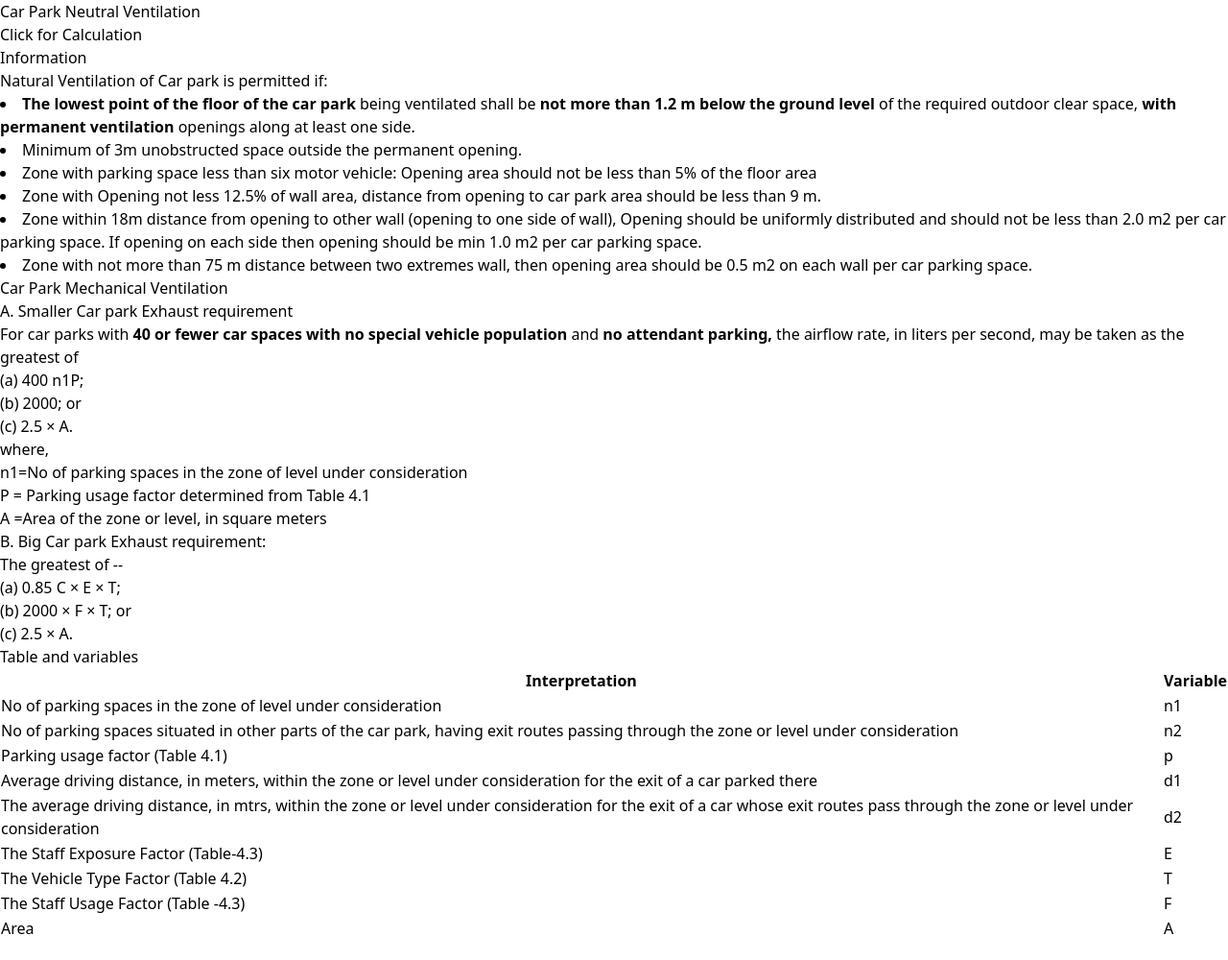
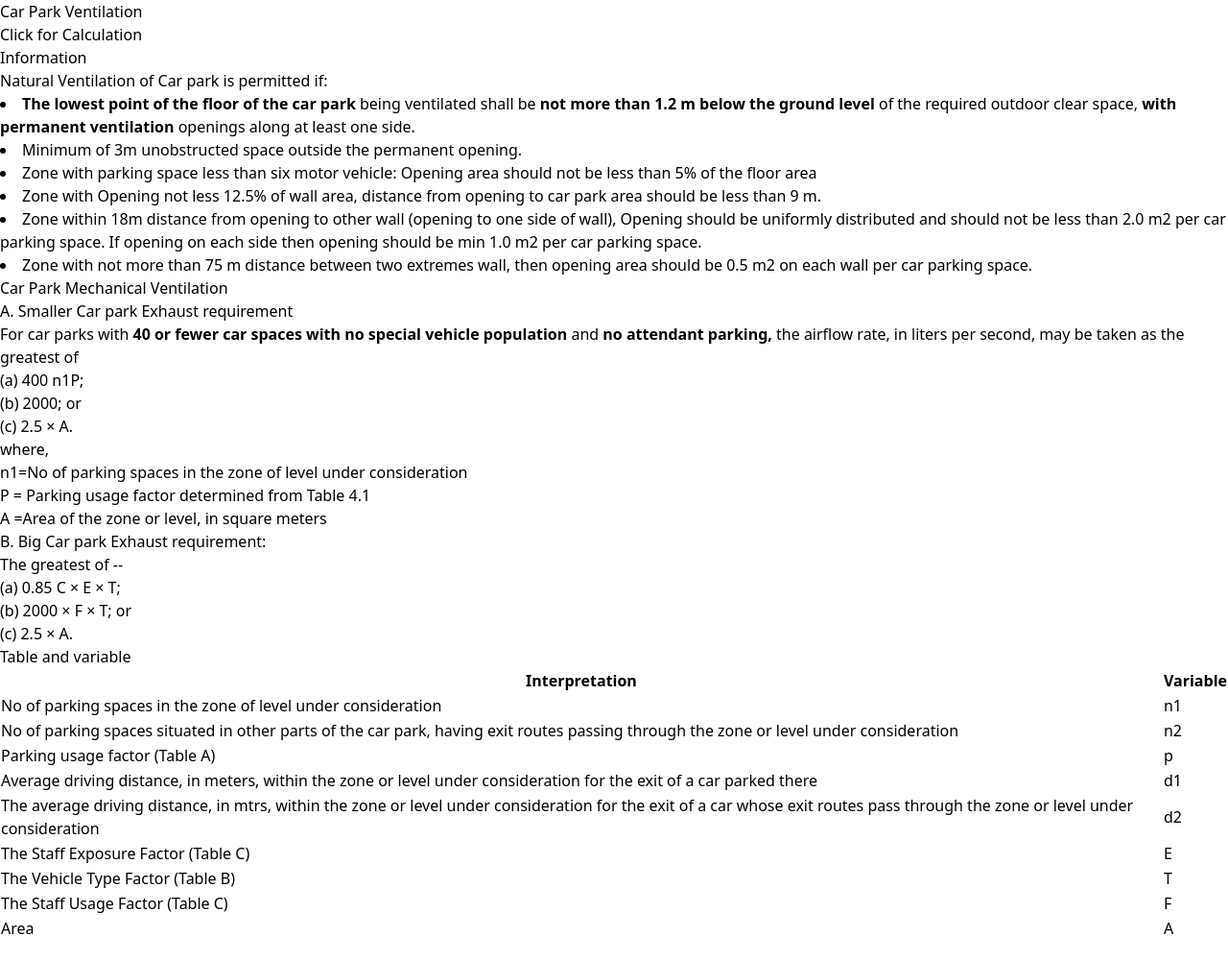
Before and after one commit to jerrygainju/carpark-ventilation-typescript, a React (Vite) app: page / in a window 1280 px wide. Shown: the top 1000 px of the page at 96% size. Built offline with nearby package versions, Linux system fonts and the light colour scheme.

Commit message:
table data fix

```diff
--- a/src/page/CalculationInput.tsx
+++ b/src/page/CalculationInput.tsx
@@ -439,7 +439,7 @@ const CalculationTable = () => {
                     </tr>
                     <tr>
                         <td className="border p-2">
-                            Parking usage factor (Table 4.1)
+                            Parking usage factor (Table A)
                         </td>
                         <td className="border pl-16">
                             p
@@ -647,7 +647,7 @@ const CalculationTable = () => {
                     </tr>
                     <tr>
                         <td className="border p-2">
-                            The Staff Exposure Factor (Table-4.3)
+                            The Staff Exposure Factor (Table C)
                         </td>
                         <td className="border pl-16">
                             E
@@ -735,7 +735,7 @@ const CalculationTable = () => {
                     </tr>
                     <tr>
                         <td className="border p-2">
-                            The Vehicle Type Factor (Table 4.2)
+                            The Vehicle Type Factor (Table B)
                         </td>
                         <td className="border pl-16">
                             T
@@ -848,7 +848,7 @@ const CalculationTable = () => {
                     </tr>
                     <tr>
                         <td className="border p-2">
-                            The Staff Usage Factor (Table -4.3)
+                            The Staff Usage Factor (Table C)
                         </td>
                         <td className="border pl-16">
                             F
--- a/src/page/Car.tsx
+++ b/src/page/Car.tsx
@@ -16,7 +16,7 @@ const Car = () => {
   return (
     <div className="bg-slate-50 pl-10 pb-20">
       <div className="flex flex-row gap-14 text-3xl content-center text-center font-bold mt-10">
-        Car Park Neutral Ventilation
+        Car Park Ventilation
         <div>
           <button className="text-sm border rounded p-2 bg-blue-500 text-white hover:bg-blue-700 focus:outline-none focus:shadow-outline-blue active:bg-blue-800" onClick={scrollHandler}>
             Click for Calculation
--- a/src/page/Table.tsx
+++ b/src/page/Table.tsx
@@ -2,7 +2,7 @@ const Table = () => {
   return (
     <>
       <div className="text-sm text-center pt-4 font-bold">
-        Table and variables
+        Table and variable
       </div>
       <div className="content-center">
         <table className="border border-collapse mt-4 text-sm w-5/12 mx-auto">
@@ -28,7 +28,7 @@ const Table = () => {
               <td className="border pl-10">n2</td>
             </tr>
             <tr>
-              <td className="border p-2">Parking usage factor (Table 4.1)</td>
+              <td className="border p-2">Parking usage factor (Table A)</td>
               <td className="border pl-10">p</td>
             </tr>
             <tr>
@@ -47,15 +47,15 @@ const Table = () => {
               <td className="border pl-10">d2</td>
             </tr>
             <tr>
-              <td className="border p-2">The Staff Exposure Factor (Table-4.3)</td>
+              <td className="border p-2">The Staff Exposure Factor (Table C)</td>
               <td className="border pl-10">E</td>
             </tr>
             <tr>
-              <td className="border p-2">The Vehicle Type Factor (Table 4.2)</td>
+              <td className="border p-2">The Vehicle Type Factor (Table B)</td>
               <td className="border pl-10">T</td>
             </tr>
             <tr>
-              <td className="border p-2">The Staff Usage Factor (Table -4.3)</td>
+              <td className="border p-2">The Staff Usage Factor (Table C)</td>
               <td className="border pl-10">F</td>
             </tr>
             <tr>
```
